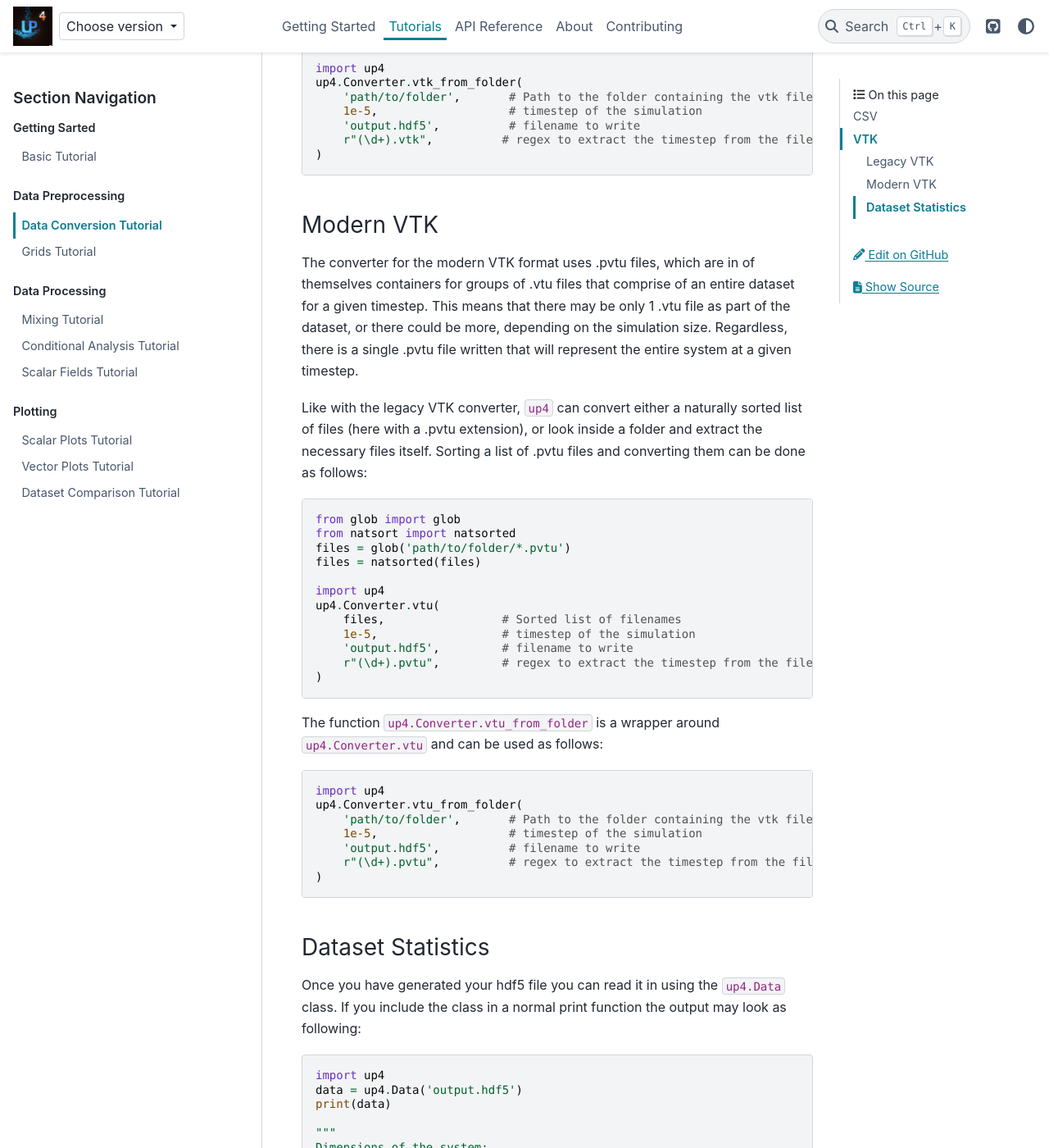
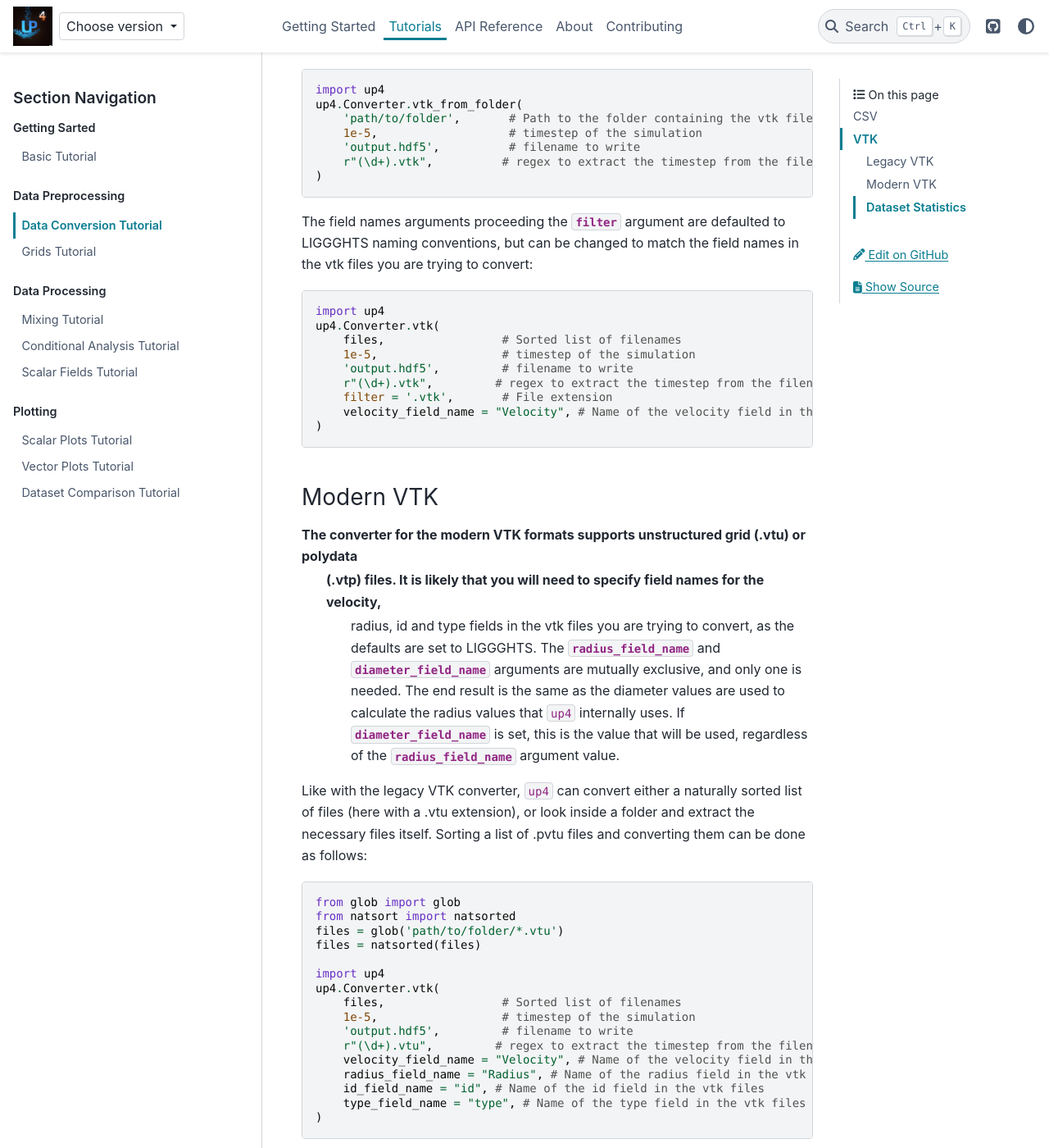
Before and after one commit to uob-positron-imaging-centre/up4, a Sphinx documentation site: the page built from docs/source/tutorials/converting.rst, in a window 1280 px wide and 1400 px high, scrolled down 2093 px. Shown: the whole window at 82% size. Built offline with Sphinx 7.4.7 and the PyData theme 0.15.4, drawn with Linux system fonts in a browser that asks for light colours; some of the changed text lies outside the part shown.

Commit message:
tutorial updated

```diff
--- a/docs/source/tutorials/converting.rst
+++ b/docs/source/tutorials/converting.rst
@@ -6,11 +6,7 @@ Data Conversion Tutorial
 
 ``up4`` is built on the HDF5 data format. To use ``up4`` we must first convert data to HDF5.
 Up to this point there are two supported filetypes that we can convert from: csv and vtk.
-Inside the vtk format, this includes both the legacy ASCII format (.vtk) and also the modern, xml-based format (.pvtu).
-
-.. warning::
-
-    Converting vtk files in the modern, xml-based format is currently experimental, no guarantees are made on its correctness at this time.
+Inside the vtk format, this includes both the legacy ASCII format (.vtk) and also the modern, xml-based format.
 
 CSV
 ===
@@ -40,10 +36,14 @@ VTK
 
 The vtk reader is developed to read both legacy .vtk files generated by DEM engines such as
 `LIGGGHTS <https://www.cfdem.com/liggghts-open-source-discrete-element-method-particle-simulation-code>`_
-and modern xml-based .pvtu files generated by other DEM engines such as `Lethe <https://github.com/lethe-cfd/lethe>`_.
+and modern xml-based files generated by other DEM engines such as `Lethe <https://github.com/lethe-cfd/lethe>`_.
 
-Due to the differences in how the different "generations" of vtk files are laid out,
-the conversion functions are specific to the file extension. A tutorial for each is shown below
+These different filetypes require different conversion methods, which ``up4`` dispatches to based on the file extension given in the `filter` argument.
+
+.. warning::
+
+    The file extension in the filter *must* match the file extension of the files you are trying to convert. If you are trying to convert a .vtu file, the filter must be set to .vtu.
+    If you are trying to convert a .vtk file, the filter must be set to .vtk.
 
 Legacy VTK
 ----------
@@ -54,7 +54,8 @@ which will read all vtk files in a folder and convert them to hdf5.
 The list of filenames in :code:`up4.Converter.vtk` must be sorted into a `natural <https://en.wikipedia.org/wiki/Natural_sort_order>`_ and not
 `lexicographical <https://en.wikipedia.org/wiki/Lexicographic_order>`_ order.
 This basically means that the sorting order should consider numbers in a file as numbers
-and not sort on a per-character basis. In the specific case for files generated by LIGGGHTS, the sub-files generated by LIGGGHTS (any involving boundingBox in the name) must also be removed. The code below shows how to do this:
+and not sort on a per-character basis. In the specific case for files generated by LIGGGHTS, the sub-files generated by LIGGGHTS (any involving boundingBox in the name) must also be removed.
+The code below shows how to do this:
 
 .. code-block:: python
 
@@ -91,31 +92,53 @@ The function :code:`up4.Converter.vtk_from_folder` is a wrapper around :code:`up
         r"(\d+).vtk",          # regex to extract the timestep from the filename
     )
 
+The field names arguments proceeding the `filter` argument are defaulted to LIGGGHTS naming conventions, but can be changed to match the field names in the vtk files you are trying to convert:
+
+.. code-block:: python
+
+    import up4
+    up4.Converter.vtk(
+        files,                 # Sorted list of filenames
+        1e-5,                  # timestep of the simulation
+        'output.hdf5',         # filename to write
+        r"(\d+).vtk",         # regex to extract the timestep from the filename
+        filter = '.vtk',       # File extension
+        velocity_field_name = "Velocity", # Name of the velocity field in the vtk files
+    )
+
 Modern VTK
 ----------
-The converter for the modern VTK format uses .pvtu files, which are in of themselves
-containers for groups of .vtu files that comprise of an entire dataset for a given
-timestep. This means that there may be only 1 .vtu file as part of the dataset, or there
-could be more, depending on the simulation size. Regardless, there is a single .pvtu file
-written that will represent the entire system at a given timestep.
+The converter for the modern VTK formats supports unstructured grid (.vtu) or polydata
+ (.vtp) files. It is likely that you will need to specify field names for the velocity,
+  radius, id and type fields in the vtk files you are trying to convert, as the defaults
+  are set to LIGGGHTS. The `radius_field_name` and `diameter_field_name` arguments are
+  mutually exclusive, and only one is needed. The end result is the same as the diameter
+  values are used to calculate the radius values that ``up4`` internally uses. If
+  `diameter_field_name` is set, this is the value that will be used, regardless of the
+  `radius_field_name` argument value.
+
 
 Like with the legacy VTK converter, ``up4`` can convert either a naturally sorted list of
-files (here with a .pvtu extension), or look inside a folder and extract the necessary files
+files (here with a .vtu extension), or look inside a folder and extract the necessary files
 itself. Sorting a list of .pvtu files and converting them can be done as follows:
 
 .. code-block:: python
 
     from glob import glob
     from natsort import natsorted
-    files = glob('path/to/folder/*.pvtu')
+    files = glob('path/to/folder/*.vtu')
     files = natsorted(files)
 
     import up4
-    up4.Converter.vtu(
+    up4.Converter.vtk(
         files,                 # Sorted list of filenames
         1e-5,                  # timestep of the simulation
         'output.hdf5',         # filename to write
-        r"(\d+).pvtu",         # regex to extract the timestep from the filename
+        r"(\d+).vtu",         # regex to extract the timestep from the filename
+        velocity_field_name = "Velocity", # Name of the velocity field in the vtk files
+        radius_field_name = "Radius", # Name of the radius field in the vtk files
+        id_field_name = "id", # Name of the id field in the vtk files
+        type_field_name = "type", # Name of the type field in the vtk files
     )
 
 The function :code:`up4.Converter.vtu_from_folder` is a wrapper around :code:`up4.Converter.vtu` and can be used as follows:
@@ -123,11 +146,15 @@ The function :code:`up4.Converter.vtu_from_folder` is a wrapper around :code:`up
 .. code-block:: python
 
     import up4
-    up4.Converter.vtu_from_folder(
+    up4.Converter.vtk_from_folder(
         'path/to/folder',       # Path to the folder containing the vtk files
         1e-5,                   # timestep of the simulation
         'output.hdf5',          # filename to write
-        r"(\d+).pvtu",          # regex to extract the timestep from the filename
+        r"(\d+).vtu",          # regex to extract the timestep from the filename
+        velocity_field_name = "Velocity", # Name of the velocity field in the vtk files
+        diameter_field_name = "Diameter", # Name of the diameter field in the vtk files
+        id_field_name = "id", # Name of the id field in the vtk files
+        type_field_name = "type", # Name of the type field in the vtk files
     )
 
 
```
